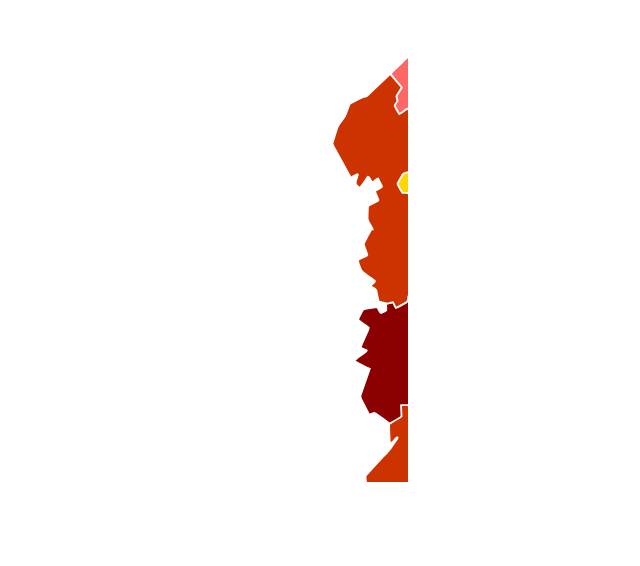
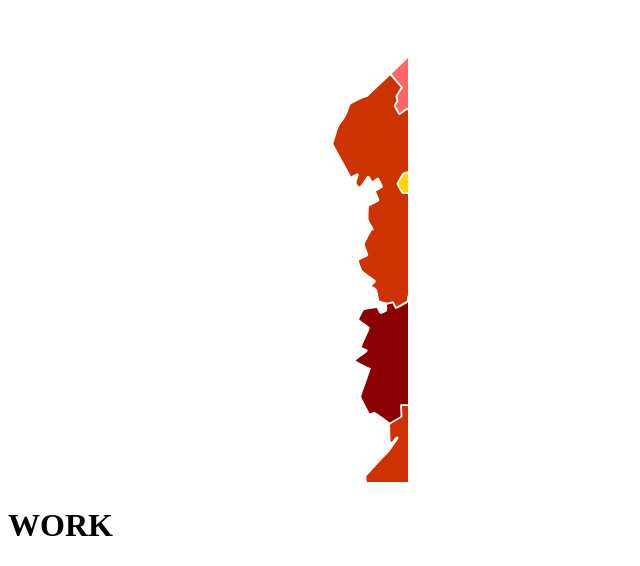
Before and after one commit to jabiggs13/OSSA, a plain HTML site: page index.html in a window 1280 px wide. Shown: the part 446-1012 px from the top of the page, without its empty margins (0-640 px from the left). Before the commit the page ends 951 px from the top, so only its background shows below. Drawn offline with Linux system fonts and the light colour scheme.

Commit message:
Update index.html

```diff
--- a/index.html
+++ b/index.html
@@ -17,6 +17,7 @@
 		<div id="map" class="united-kingdom">
 			<!-- Raphaël JS Map Here -->
 		</div>
+		<h1>WORK</h1>
 		<h3 id="region-name"></h3>
 		<script src="raphael-min.js"></script>
 		<script src="map.js"></script>
```
